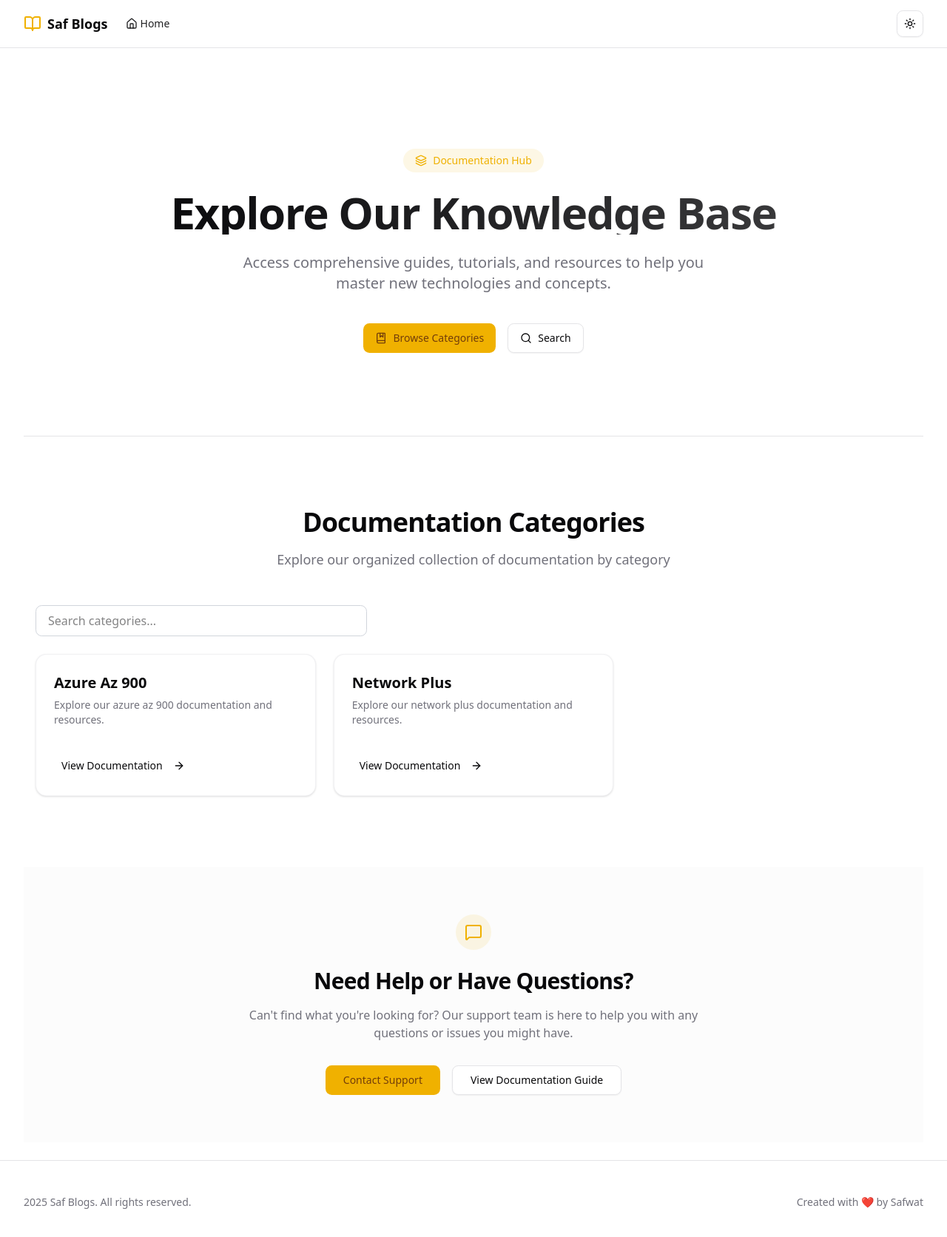
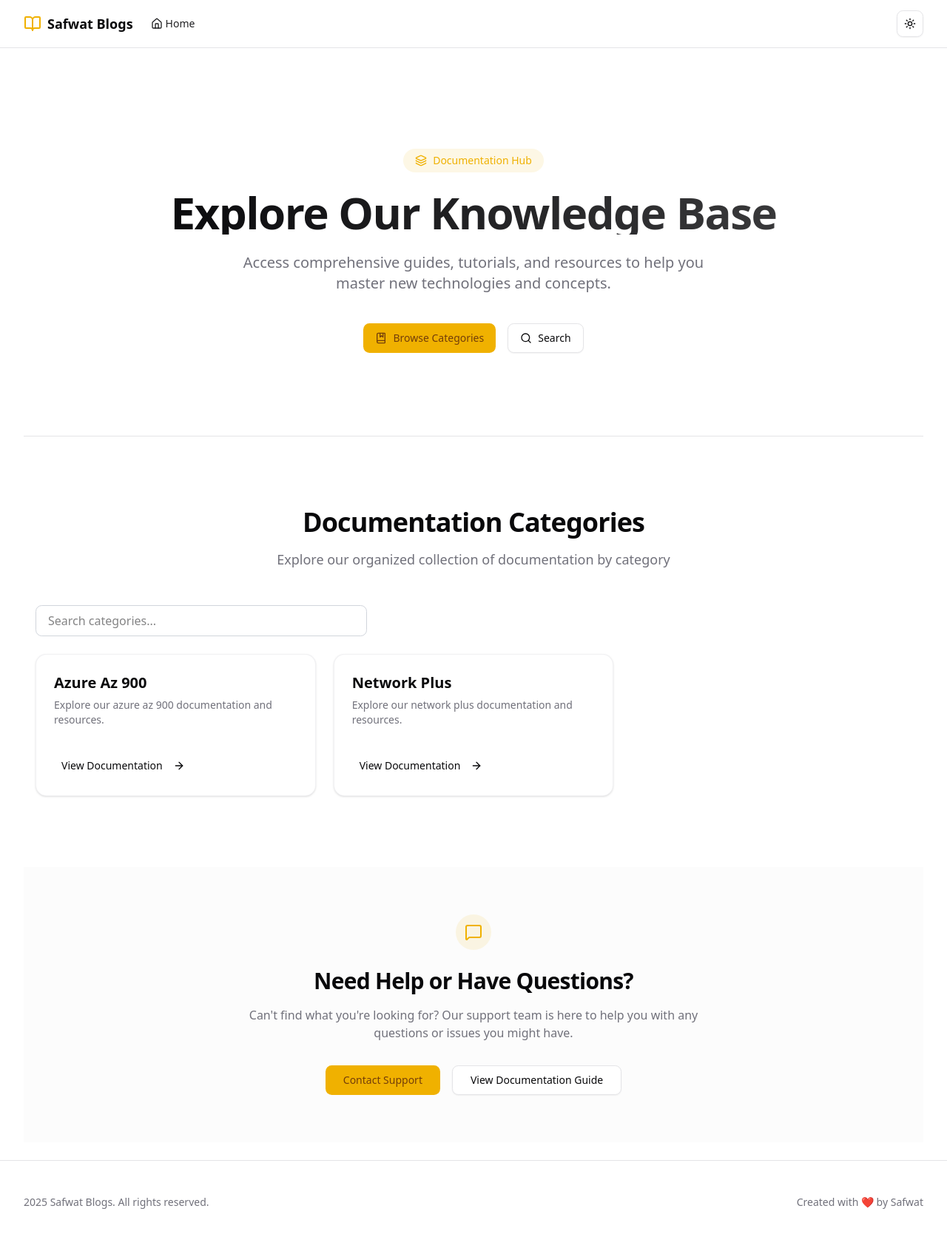
Before and after one commit to SAF2k/Blog-next-app, a Next.js app: page / in a window 1280 px wide. Shown: the top 1672 px of the page at 74% size. Built offline with nearby package versions, Linux system fonts and the light colour scheme.

Commit message:
Updated Readme

```diff
--- a/app/layout.tsx
+++ b/app/layout.tsx
@@ -8,7 +8,7 @@ import { ThemeProvider } from "@/components/theme-provider";
 import { ThemeToggle } from "@/components/theme-toggle";
 
 export const metadata: Metadata = {
-  title: "Saf Blogs | Interactive Learning",
+  title: "SAFWAT BLOGS | Interactive Learning",
   description: "A collection of technical blogs and documentation.",
 };
 
@@ -36,7 +36,7 @@ export default function RootLayout({ children }: { children: React.ReactNode })
                   <div className="flex items-center gap-6">
                     <Link href="/" className="flex items-center space-x-2 font-bold text-lg">
                       <BookOpen className="h-6 w-6 text-primary" />
-                      <span>Saf Blogs</span>
+                      <span>Safwat Blogs</span>
                     </Link>
                     <nav className="hidden md:flex items-center space-x-6 text-sm font-medium">
                       <Link
@@ -71,7 +71,7 @@ export default function RootLayout({ children }: { children: React.ReactNode })
               <div className="container px-4 sm:px-6 lg:px-8 py-6 mx-auto">
                 <div className="flex flex-col items-center justify-between gap-4 md:h-16 md:flex-row">
                   <p className="text-center text-sm leading-loose text-muted-foreground md:text-left">
-                    {new Date().getFullYear()} Saf Blogs. All rights reserved.
+                    {new Date().getFullYear()} Safwat Blogs. All rights reserved.
                   </p>
                   <p className="text-sm text-muted-foreground">
                     Created with ❤️ by Safwat
```
Also changed, not shown: public/images/screenshot.png (added), 1 other file (tests, documents, lock files or other folders).
